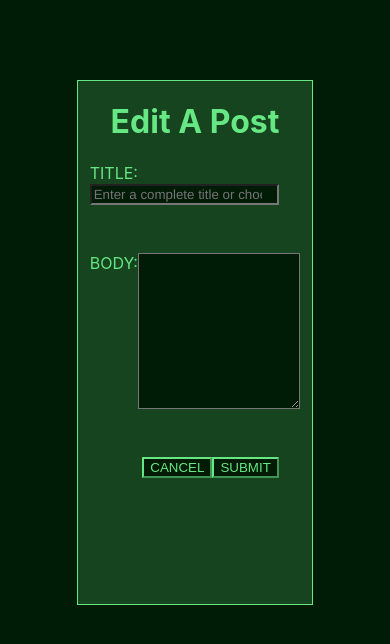
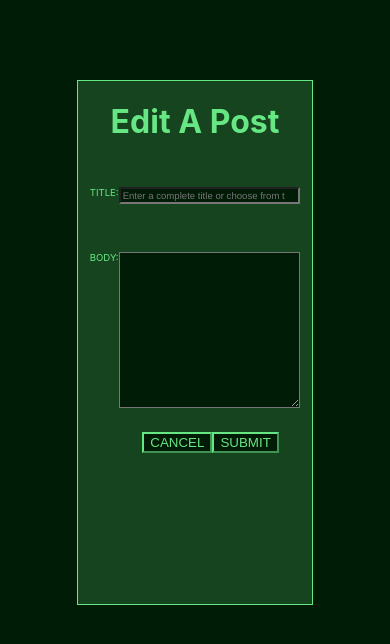
Before and after one commit to agubernikoff/1800_take_home, a React (Create React App) app in the folder client/: page /edit in a window 390 px wide. Shown: the top 644 px of the page. Built offline with nearby package versions, Linux system fonts and the light colour scheme; no server answers.

Commit message:
responsive styling

```diff
--- a/client/src/App.css
+++ b/client/src/App.css
@@ -2,6 +2,8 @@
   --primary-color: rgb(0, 27, 6);
   --secondary-color: rgb(21, 68, 31);
   --tertiary-color: rgb(103, 231, 131);
+  --label-font: 1em;
+  --h2-font: 1.5em;
 }
 
 body {
@@ -12,6 +14,14 @@ button {
   color: var(--tertiary-color);
   background: var(--primary-color);
   border-color: var(--tertiary-color);
+}
+h2 {
+  font-size: var(--h2-font);
+}
+label,
+input,
+p {
+  font-size: var(--label-font);
 }
 
 .edit-a-post-btn {
@@ -38,14 +48,14 @@ button {
   display: flex;
   flex-direction: column;
 }
-.body-input-container {
-  margin: 3em auto;
+.input-container {
+  margin: 1.5em auto;
   display: flex;
   justify-content: space-between;
   width: 100%;
 }
-.form-container > form > div > input,
-.body-input-container > textarea {
+.input-container > input,
+.input-container > textarea {
   background: var(--primary-color);
   color: var(--tertiary-color);
   font-family: Helvetica;
@@ -68,16 +78,24 @@ button {
 
 .search-container {
   margin: 3em auto 3em;
-  width: fit-content;
+  width: 65%;
   color: var(--tertiary-color);
   background: var(--secondary-color);
   height: 1.25em;
   padding: 0.5em;
   border: 1px solid var(--tertiary-color);
 }
-.search-container > input {
+.search-input-container {
+  margin: auto;
+  display: flex;
+  justify-content: center;
+  align-items: center;
+  width: 100%;
+}
+.search-input-container > input {
   color: var(--tertiary-color);
   background: var(--primary-color);
+  width: 70%;
 }
 
 .posts-container {
@@ -106,3 +124,16 @@ button {
   width: fit-content;
   margin: 1em auto;
 }
+
+@media screen and (max-width: 954px) {
+  :root {
+    --label-font: 0.8em;
+    --h2-font: 1.3em;
+  }
+}
+@media screen and (max-width: 790px) {
+  :root {
+    --label-font: 0.6em;
+    --h2-font: 1.1em;
+  }
+}
--- a/client/src/EditForm.js
+++ b/client/src/EditForm.js
@@ -79,7 +79,7 @@ function EditForm() {
     <div className="form-container" data-testid="editForm">
       <h1>Edit A Post</h1>
       <form>
-        <div>
+        <div className="input-container">
           <label>TITLE: </label>
           <Search
             state={title}
@@ -87,7 +87,7 @@ function EditForm() {
             placeholder="Enter a complete title or choose from the autcomplete list to select a post to edit"
           />
         </div>
-        <div className="body-input-container">
+        <div className="input-container">
           <label>BODY: </label>
           <textarea
             type="text"
--- a/client/src/SearchBar.js
+++ b/client/src/SearchBar.js
@@ -7,8 +7,10 @@ function SearchBar() {
 
   return (
     <div className="search-container">
-      <label>Search for a post by title: </label>
-      <Search state={searchText} setter={setSearchText} />
+      <div className="search-input-container">
+        <label>Search for a post by title: </label>
+        <Search state={searchText} setter={setSearchText} />
+      </div>
       <AutocompleteOptions />
     </div>
   );
```
